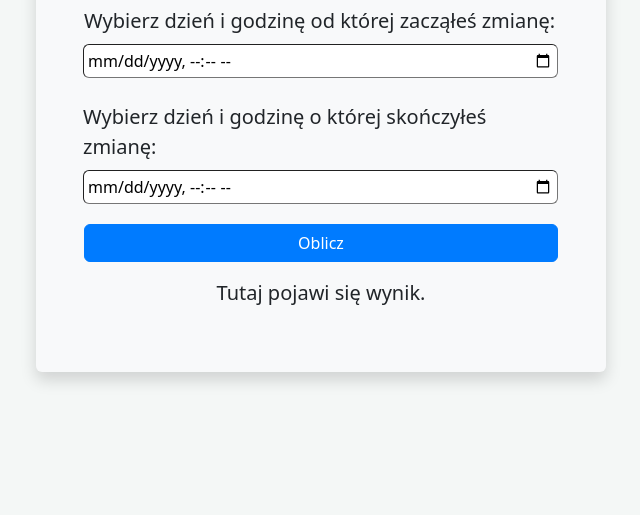
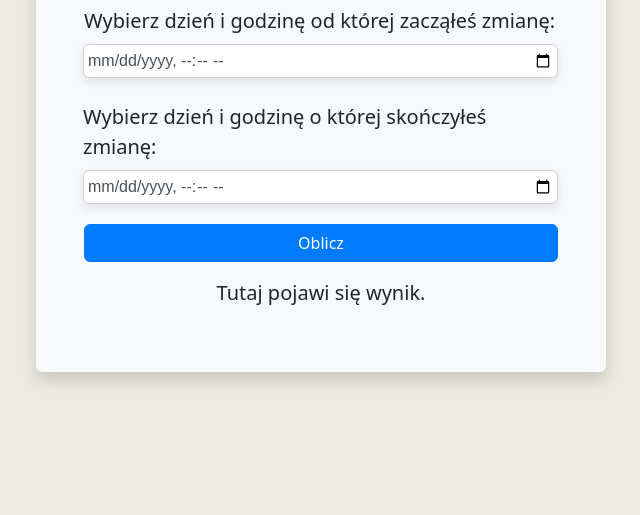
Before and after one commit to PawelKTech/night-work-tracker, a plain HTML site: page index.html in a window 1280 px wide. Shown: the part 285-800 px from the top of the page, without its empty margins (319-959 px from the left). Drawn offline with nearby package versions, Linux system fonts and the light colour scheme.

Commit message:
Improving UI a little bit

```diff
--- a/script.js
+++ b/script.js
@@ -53,7 +53,7 @@ function calculateNightHoursAndMinutes(startDateTime, endDateTime) {
   }
 
   const totalNightHours = Math.floor(totalNightMinutes / 60);
-  const remainingMinutes = (totalNightMinutes % 60) - 1;
+  const remainingMinutes = totalNightMinutes % 60;
 
   return `<span class='fw-bold'>${totalNightHours}h</span> i <span class='fw-bold'>${remainingMinutes}min</span>`;
 }
--- a/style.css
+++ b/style.css
@@ -3,7 +3,7 @@ body {
   padding: 0;
   width: 100%;
   height: 100vh;
-  background-color: #f4f7f6;
+  background: rgb(237, 234, 226);
 }
 
 .container {
@@ -35,3 +35,18 @@ body {
     opacity: 1;
   }
 }
+
+input {
+  border-radius: 8px;
+  box-shadow: 0 4px 8px rgba(0, 0, 0, 0.1);
+  border: 1px solid #ced4da;
+  font-family: 'Arial', sans-serif;
+  font-size: 16px;
+  color: #495057;
+  padding: 10px;
+}
+input:focus {
+  border-color: #007bff;
+  box-shadow: 0 0 8px rgba(0, 123, 255, 0.25);
+  transition: all 0.3s ease-in-out;
+}
```
